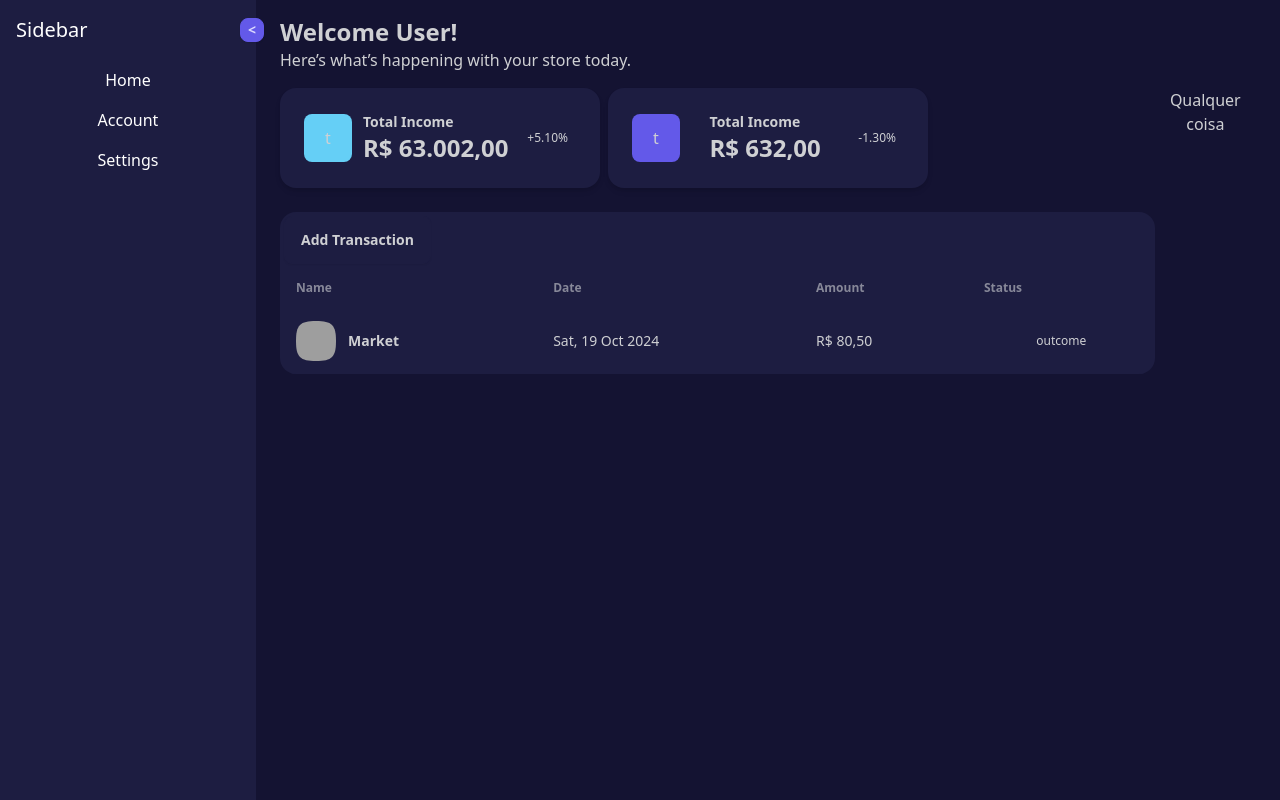
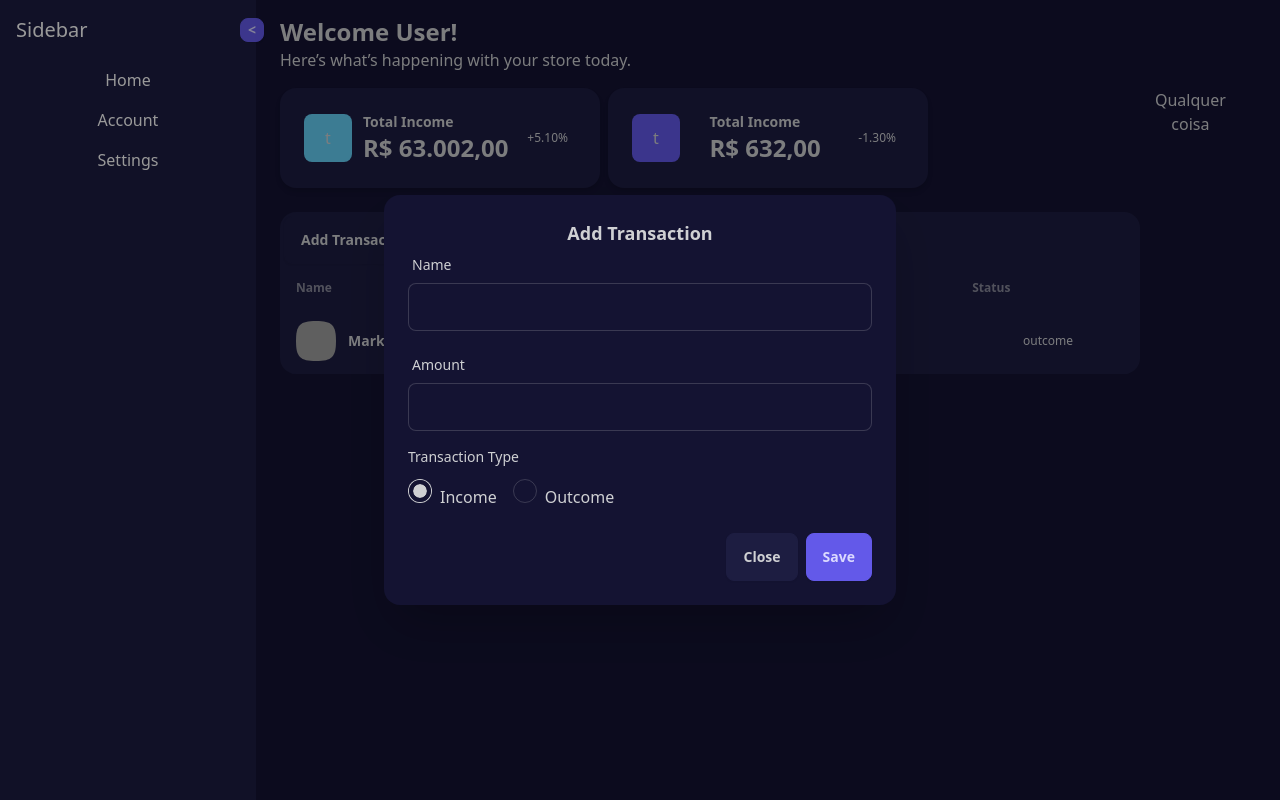
Before and after one commit to MarcusMartins38/myfyui, a React (Vite) app: page / in a window 1280 px wide. Both pictures are taken after a click on the button "Add Transaction". Built offline with nearby package versions, Linux system fonts and the light colour scheme; grey boxes are pictures that could not be loaded.

Commit message:
feat: open transaction modal

```diff
--- /dev/null
+++ b/src/components/TransactionModal.tsx
@@ -0,0 +1,92 @@
+import React, { useState } from 'react';
+
+type TransactionModal = {
+  isOpen: boolean;
+  setIsModalOpen: (isOpen: boolean) => void;
+};
+
+const TransactionModal = ({ isOpen, setIsModalOpen }: TransactionModal) => {
+  const [transactionType, setTransactionType] = useState('income');
+  const [description, setDescription] = useState('');
+  const [amount, setAmount] = useState('');
+
+  const handleClose = () => setIsModalOpen(false);
+  const handleSave = () => {
+    handleClose();
+  };
+
+  return (
+    <>
+      {isOpen && (
+        <div className="modal modal-open">
+          <div className="modal-box">
+            <h2 className="font-bold text-lg">Add Transaction</h2>
+
+            <div className="form-control mb-4">
+              <label className="label">
+                <span className="label-text">Name</span>
+              </label>
+              <input
+                type="text"
+                className="input input-bordered"
+                value={description}
+                onChange={(e) => setDescription(e.target.value)}
+              />
+            </div>
+
+            <div className="form-control mb-4">
+              <label className="label">
+                <span className="label-text">Amount</span>
+              </label>
+              <input
+                type="text"
+                className="input input-bordered"
+                value={amount}
+                onChange={(e) => setAmount(e.target.value)}
+              />
+            </div>
+
+            <div className="flex flex-col items-start mb-4">
+              <span className="label-text mb-1">Transaction Type</span>
+              <div className="flex items-center mt-2">
+                <label className="mr-4">
+                  <input
+                    type="radio"
+                    name="transactionType"
+                    value="income"
+                    checked={transactionType === 'income'}
+                    onChange={() => setTransactionType('income')}
+                    className="radio"
+                  />
+                  <span className="ml-2">Income</span>
+                </label>
+                <label>
+                  <input
+                    type="radio"
+                    name="transactionType"
+                    value="outcome"
+                    checked={transactionType === 'outcome'}
+                    onChange={() => setTransactionType('outcome')}
+                    className="radio"
+                  />
+                  <span className="ml-2">Outcome</span>
+                </label>
+              </div>
+            </div>
+
+            <div className="modal-action">
+              <button className="btn" onClick={handleClose}>
+                Close
+              </button>
+              <button className="btn btn-primary" onClick={handleSave}>
+                Save
+              </button>
+            </div>
+          </div>
+        </div>
+      )}
+    </>
+  );
+};
+
+export default TransactionModal;
--- a/src/components/TransactionTable.tsx
+++ b/src/components/TransactionTable.tsx
@@ -1,6 +1,7 @@
-import React, { useState } from 'react';
+import { useState } from 'react';
 import { formatAmout, formatDate } from '../lib/utils';
 import Tag from './Tag';
+import TransactionModal from './TransactionModal';
 
 type TransactionT = {
   name: string;
@@ -15,6 +16,7 @@ const colorTailwindMap = {
 };
 
 export default function TransactionTable() {
+  const [isModalOpen, setIsModalOpen] = useState(false);
   const [transactionState, setTransactionState] = useState<TransactionT[]>([
     {
       name: 'Market',
@@ -24,11 +26,18 @@ export default function TransactionTable() {
     },
   ]);
 
+  const handleOpen = () => setIsModalOpen(true);
+
   const handleAddTransactionClick = () => {};
   return (
+    <>
+      <TransactionModal isOpen={isModalOpen} setIsModalOpen={setIsModalOpen} />
+
       <div className="overflow-x-auto bg-base-200 rounded-2xl">
         <header className="flex flex-row w-[calc(100%-8px)] m-1">
-        <button className="btn hover:bg-success/50">Add Transaction</button>
+          <button className="btn hover:bg-success/50" onClick={handleOpen}>
+            Add Transaction
+          </button>
         </header>
 
         <table className="table">
@@ -68,5 +77,6 @@ export default function TransactionTable() {
           </tbody>
         </table>
       </div>
+    </>
   );
 }
```
Lines whose indentation alone changed are shown as unchanged.
